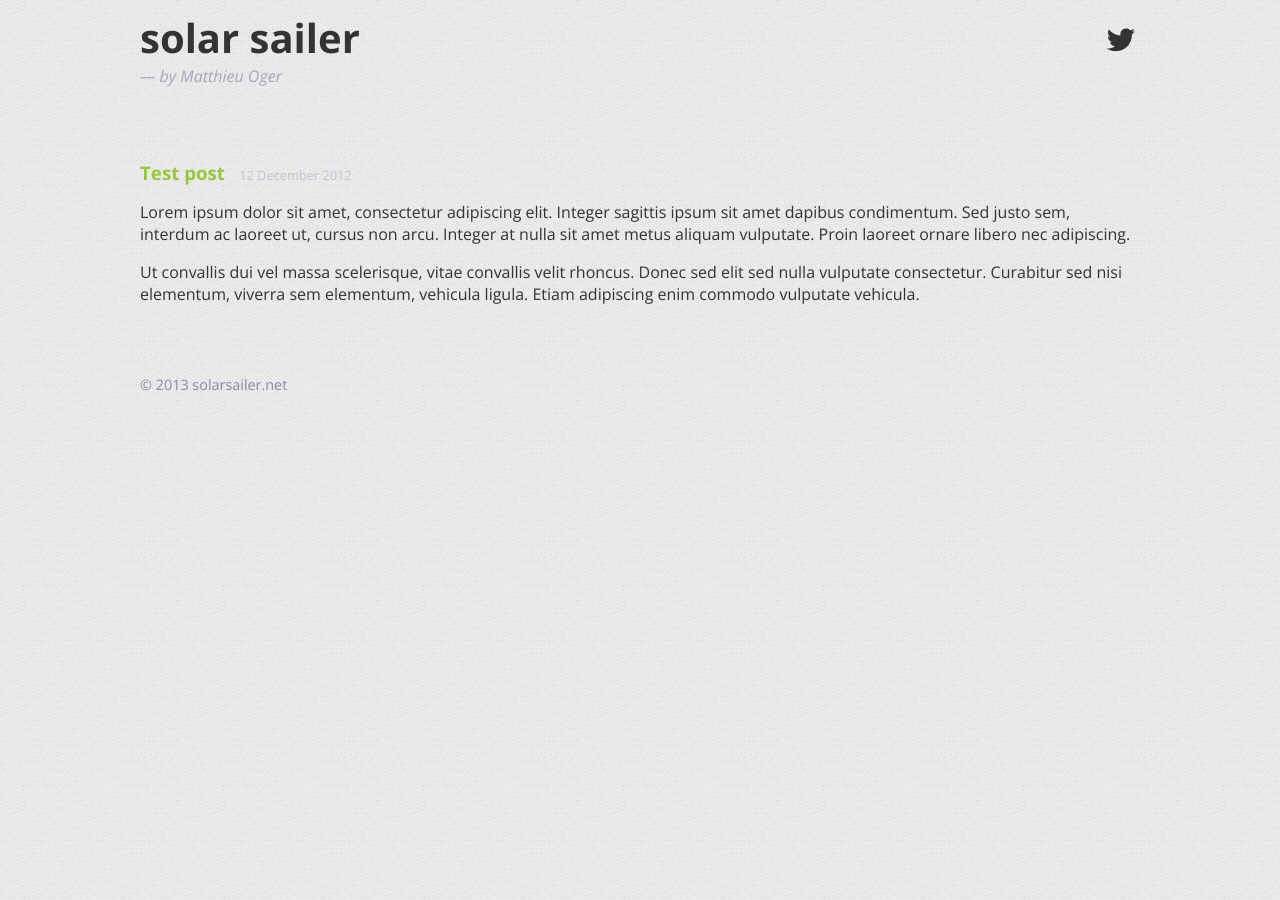
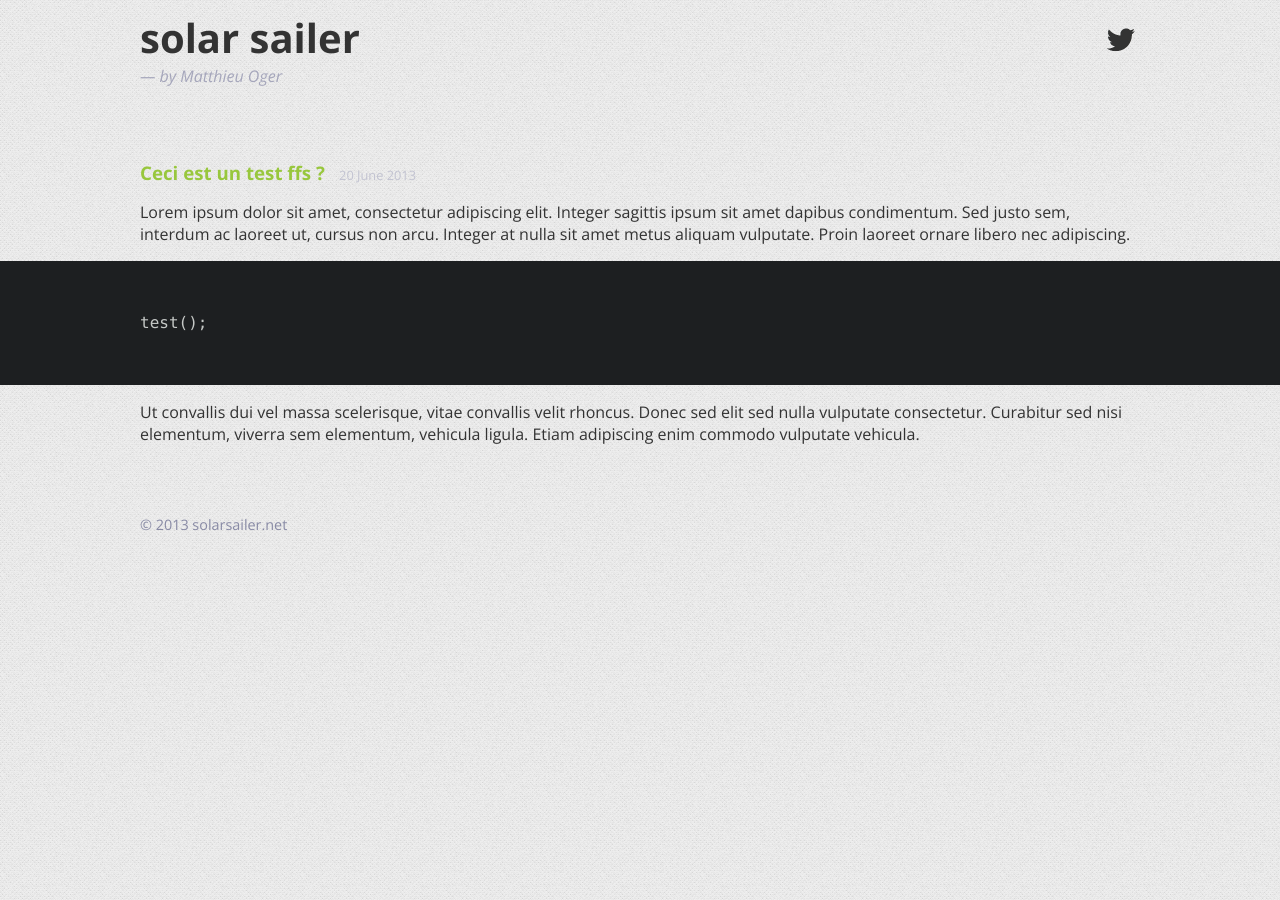
Before and after one commit to solarsailer/matthieuoger.com, a Jekyll site: the page built from _posts/2013-06-20-Ceci-est-un-test-?.md, in a window 1280 px wide. Built offline with Jekyll 4.4.1, drawn with Linux system fonts in a browser that asks for light colours; Markdown is read by kramdown in place of the engine named in the settings.

Commit message:
Test posts tweaks

````diff
--- a/_posts/2013-06-20-test-3.markdown
+++ b/_posts/2013-06-20-Ceci-est-un-test-?.md
@@ -1,9 +1,14 @@
 ---
 layout: post
-title:  "Test post"
-date:   2012-12-12 19:23:52
+title: Ceci est un test ffs ?
 ---
 
 Lorem ipsum dolor sit amet, consectetur adipiscing elit. Integer sagittis ipsum sit amet dapibus condimentum. Sed justo sem, interdum ac laoreet ut, cursus non arcu. Integer at nulla sit amet metus aliquam vulputate. Proin laoreet ornare libero nec adipiscing.
 
+```ruby
+
+test();
+
+```
+
 Ut convallis dui vel massa scelerisque, vitae convallis velit rhoncus. Donec sed elit sed nulla vulputate consectetur. Curabitur sed nisi elementum, viverra sem elementum, vehicula ligula. Etiam adipiscing enim commodo vulputate vehicula.
--- a/_posts/2013-06-20-test-post.markdown
+++ b/_posts/2013-06-20-test-post.markdown
@@ -16,7 +16,7 @@ A quote :
 
 And we can add some code :
 
-{% highlight javascript %}
+```javascript
 function test() {
   console.log('some code');
 }
@@ -24,7 +24,7 @@ function test() {
 window.onload = function () {
   test();
 }
-{% endhighlight %}
+``
 
 [dmayance]: http://dmayance.com/
 
````
Also changed, not shown: _posts/2013-06-25-salut.md (added, +5 -0 lines).
